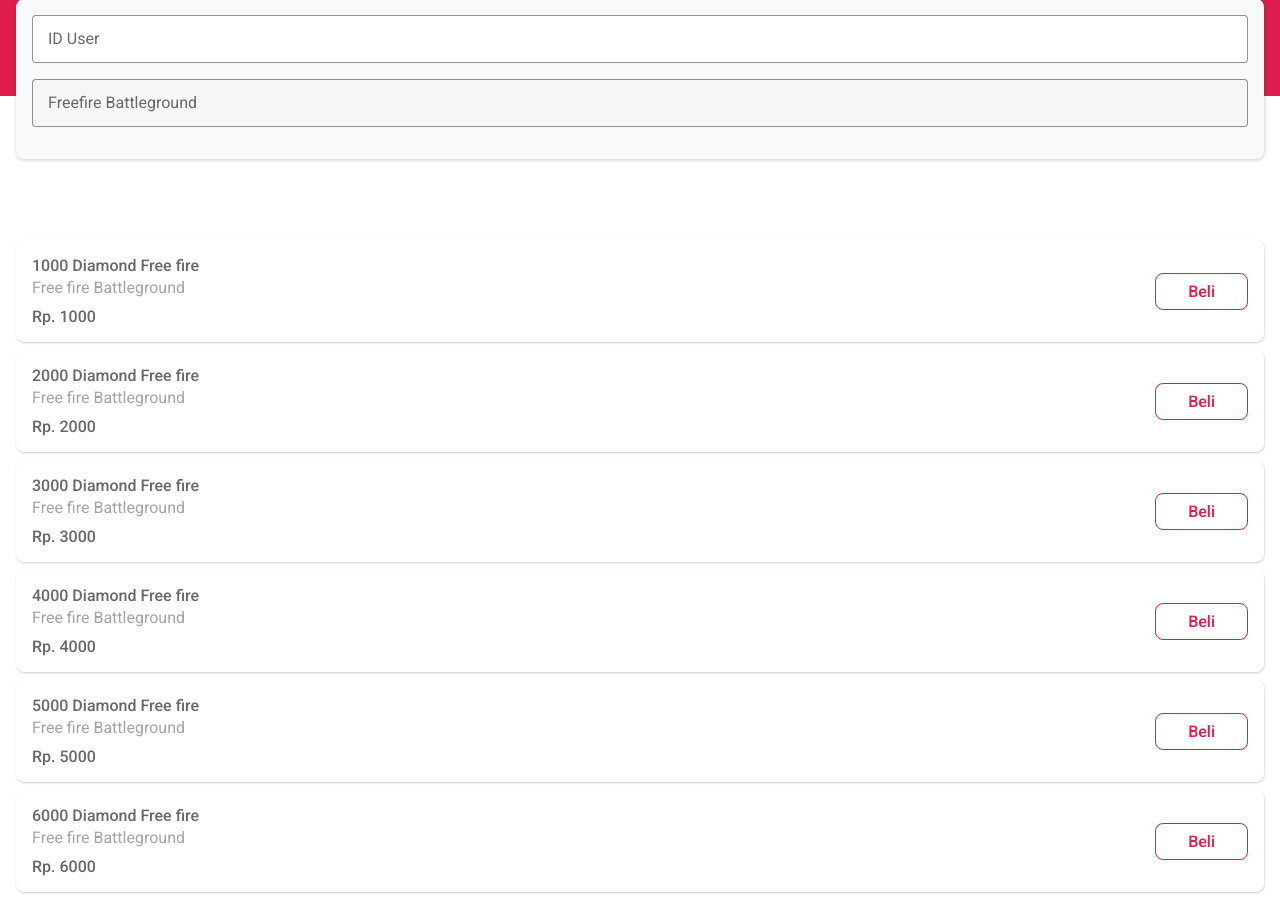
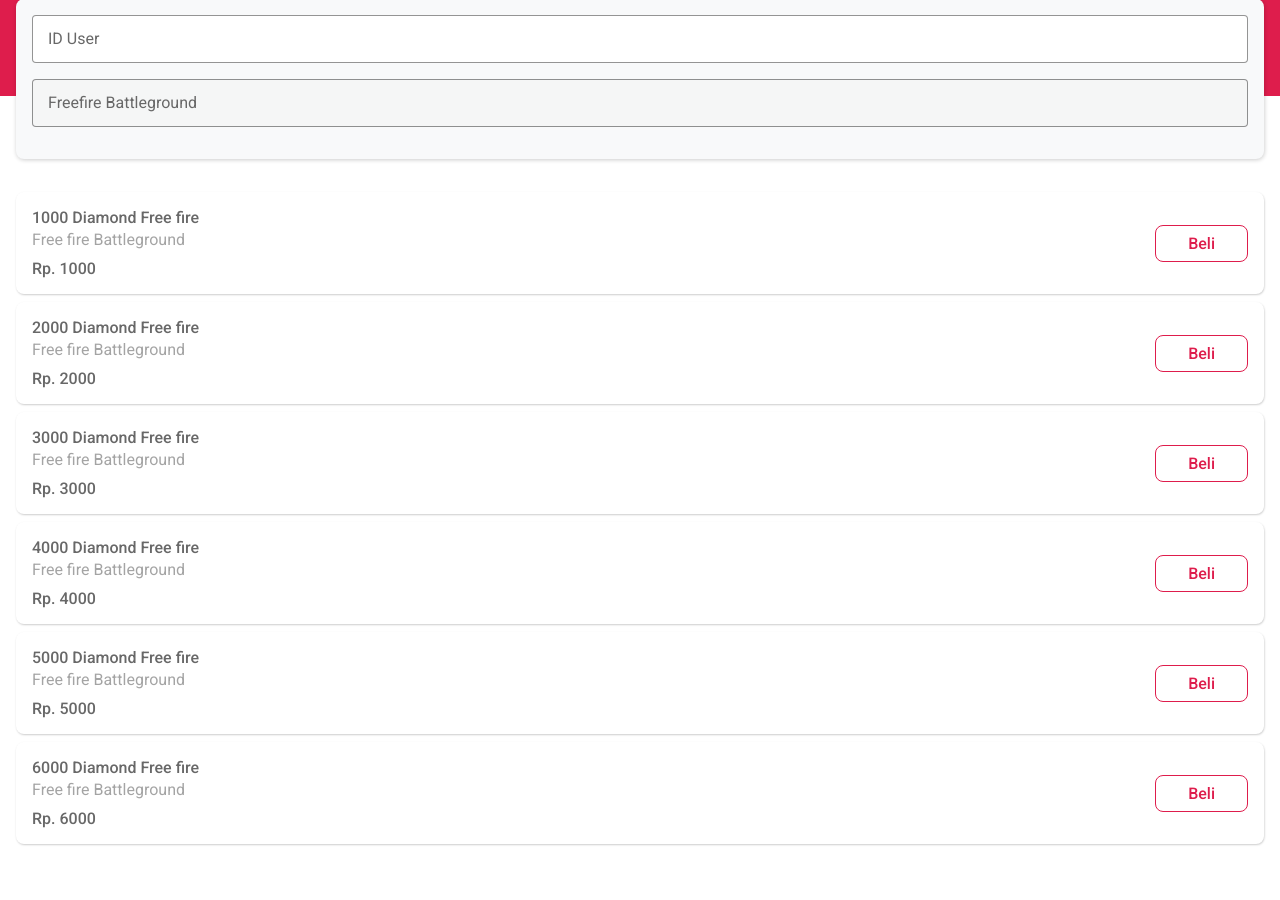
Before and after one commit to wardydev/payon-feature, a website: page index.html in a window 1280 px wide. After the commit the page ends 852 px from the top, so only its background shows below. Drawn offline with Linux system fonts and the light colour scheme.

Commit message:
revisi 2.13

```diff
--- a/scss/main.scss
+++ b/scss/main.scss
@@ -166,7 +166,7 @@
     }
 
     .data-game {
-        margin-top: 9rem;
+        margin-top: 6rem;
         padding-left: 1rem;
         padding-right: 1rem;
         .game-games {
```
Also changed, not shown: assets/css/main.css.
